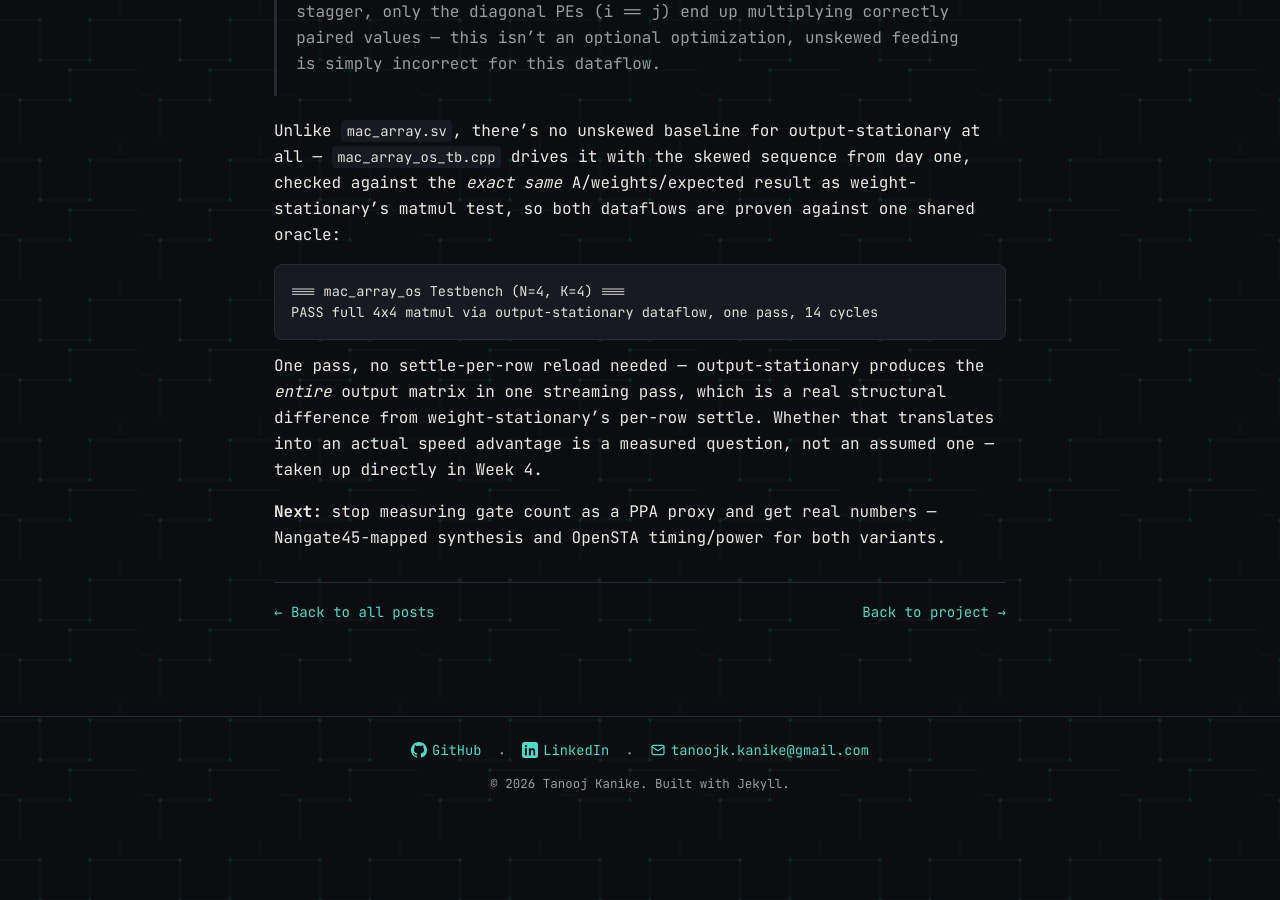
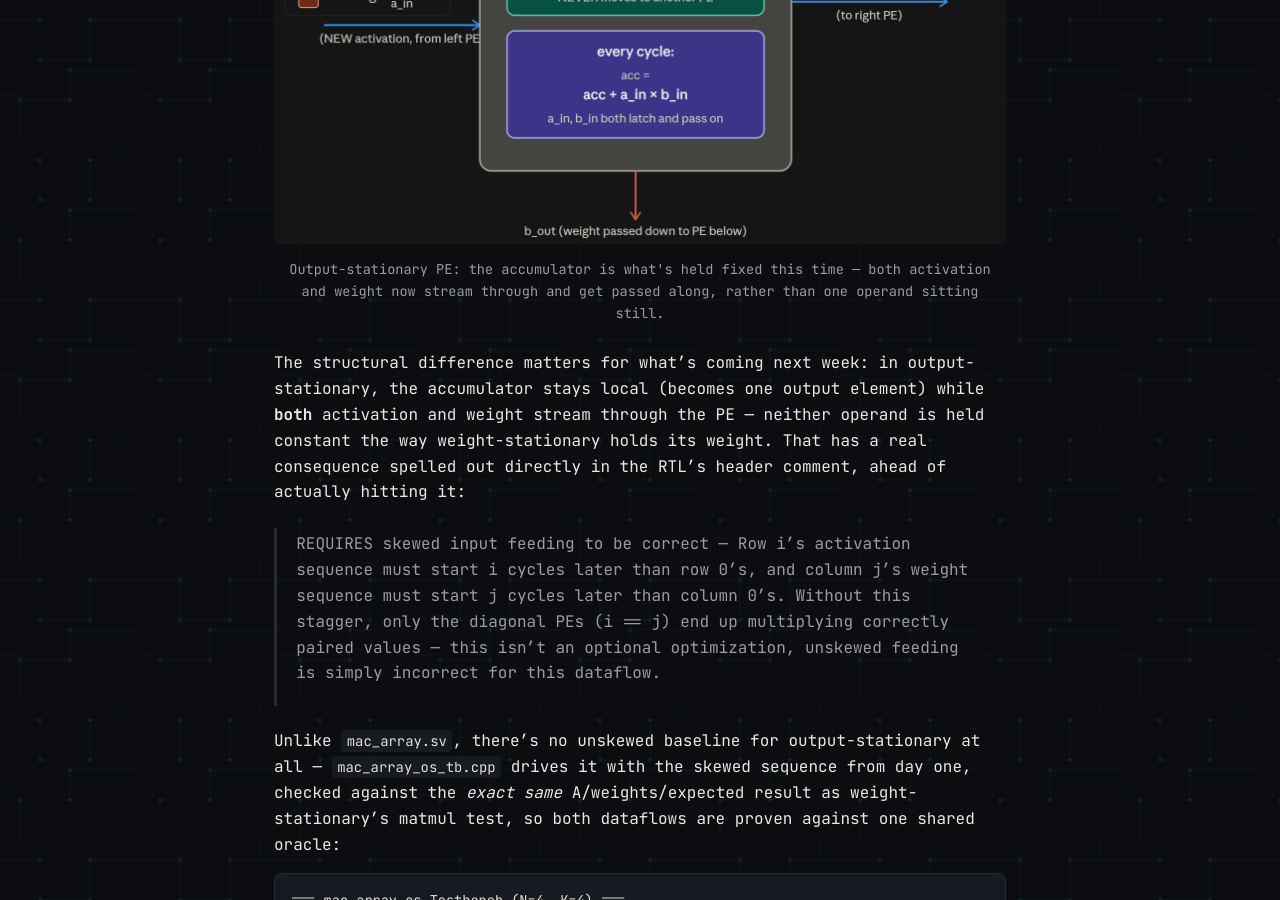
Before and after one commit to TanoojMadhuvan/TanoojMadhuvan.github.io, a Jekyll site: the page built from _posts/2026-03-16-sysmac-week-2-array-and-second-dataflow.md, in a window 1280 px wide and 900 px high, scrolled down 2952 px. Built offline with Jekyll 4.4.1, drawn with Linux system fonts in a browser that asks for light colours.

Commit message:
Add PE diagrams to SysMAC Week 1 and Week 2 posts
Weight-stationary PE diagram lands in Week 1 (where that dataflow is
introduced), output-stationary PE diagram in Week 2 (where the second
dataflow is added). Also clears the now-redundant openroad screenshot
out of the images/source hopper.

Co-Authored-By: Claude Sonnet 5 <noreply@anthropic.com>

```diff
--- a/_posts/2026-03-16-sysmac-week-2-array-and-second-dataflow.md
+++ b/_posts/2026-03-16-sysmac-week-2-array-and-second-dataflow.md
@@ -116,6 +116,11 @@ second dataflow needs to exist before synthesis means anything. Added
 same workload (4x4 @ 4x4 matmul) as weight-stationary, so the eventual area/
 timing/power numbers compare apples to apples.
 
+<figure>
+  <img src="/assets/images/sysmac/mac-pe-output-stationary.png" alt="Diagram of an output-stationary PE(i,j): an accumulator register holding C[i][j] that never leaves the PE, fed every cycle by acc = acc + a_in × b_in, with both a_in (activation, from the left PE) and b_in (weight, from the PE above) latched and passed on to a_out and b_out respectively">
+  <figcaption>Output-stationary PE: the accumulator is what's held fixed this time — both activation and weight now stream through and get passed along, rather than one operand sitting still.</figcaption>
+</figure>
+
 The structural difference matters for what's coming next week: in
 output-stationary, the accumulator stays local (becomes one output element)
 while **both** activation and weight stream through the PE — neither operand
```
Also changed, not shown: _posts/2026-03-09-sysmac-week-1-mac-pe-and-golden-model.md (+5 -0 lines), assets/images/sysmac/mac-pe-output-stationary.png (added), assets/images/sysmac/mac-pe-weight-stationary.png (added), 1 other file.
